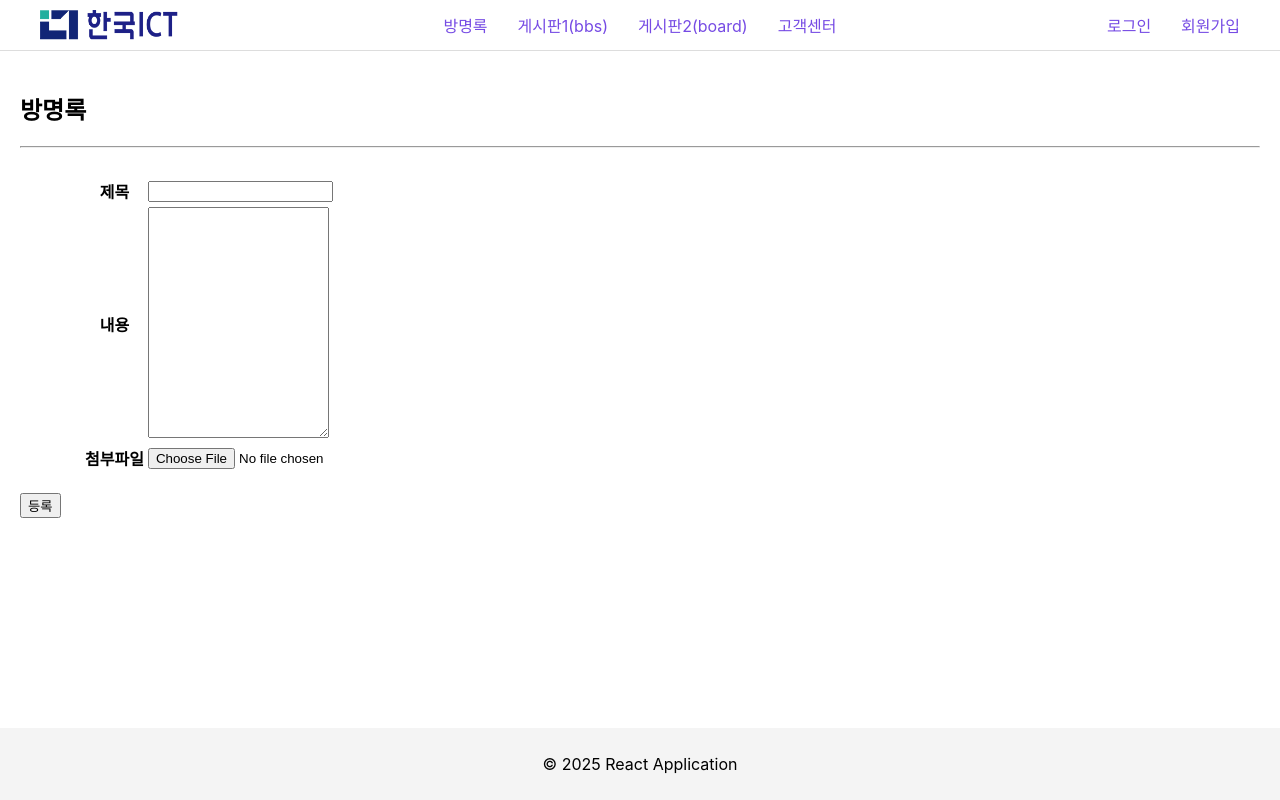
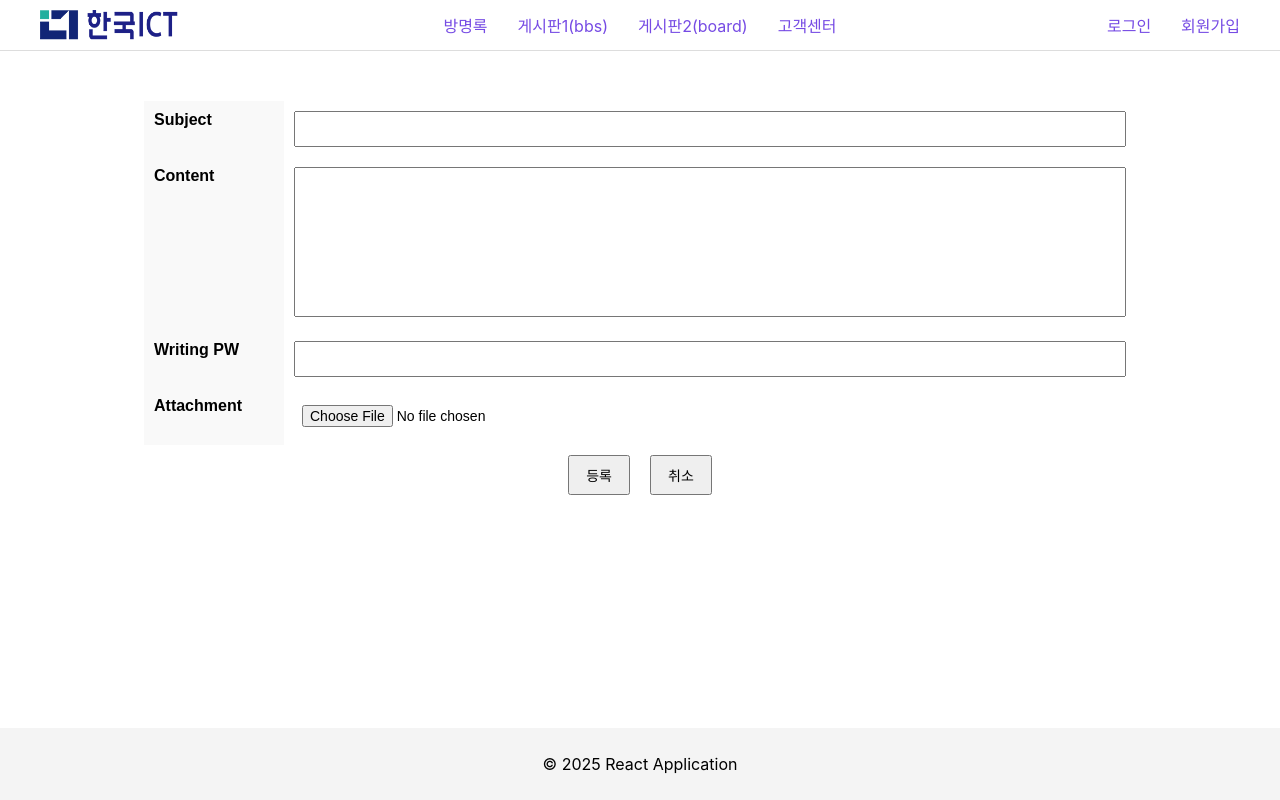
Before and after one commit to nohssam/front01, a React (Create React App) app: page /guestBookInsert in a window 1280 px wide. Built offline with nearby package versions, Linux system fonts and the light colour scheme.

Commit message:
guestbookInsert-ok

```diff
--- a/src/api/auth.jsx
+++ b/src/api/auth.jsx
@@ -27,7 +27,7 @@ export const guestBookDetail = (gb_idx) =>
     api.post("/guestbook/guestBookDetail", {gb_idx})
 
 // 6. 방명록 작성
-export const geustBookInsert = (formData) =>
+export const guestBookInsert = (formData) =>
   api.post("/guestbook/guestBookInsert", formData, {
     headers: {
       "Content-Type": "multipart/form-data",
--- a/src/pages/GuestBookInsert.jsx
+++ b/src/pages/GuestBookInsert.jsx
@@ -1,92 +1,71 @@
 import { useState } from "react";
+import { guestBookInsert } from "../api/auth";
 import { useNavigate } from "react-router-dom";
-import { geustBookInsert } from "../api/auth";
+import '../styles/guestbookinsert.css';
 
 
-export default function GuestBookInsert() {
-  const [subject, setSubject] = useState("");
-  const [content, setContent] = useState("");
-  const [file, setFile] = useState(null);
+export default function GuestbookInsert() {
     const navigate = useNavigate();
-
-  const handleSubmit = async (e) => {
-    e.preventDefault(); // 새로고침 방지
-
-    const formData = new FormData();
-    formData.append("gb_subject", subject);
-    formData.append("gb_content", content);
-    if (file) {
-      formData.append("gb_file", file);
+    const [form, setForm] = useState({ gb_content: "", gb_pw: "", gb_subject: "", file: null });
+    const handleFileChange = (e) => {
+        setForm((prev) => ({
+            ...prev,
+            file: e.target.files[0] // ✅ 파일 객체를 저장
+        }));
+    };
+    const handleChange = (e) => {
+        const { name, value } = e.target;
+        setForm((prev) => ({ ...prev, [name]: value }));
     }
-
+    const handleEdit = async (action) => {
+        if (action === 1) {
             try {
-      const response = await geustBookInsert(formData);
-
-      const gb_idx = response.data.data.gb_idx; // 등록된 글 번호
-
-      alert("등록 성공!");
-      navigate(`/guestBookDetail/${gb_idx}`); // 등록 후 상세보기로 이동
-
+                // 등록
+                const formdata = new FormData();
+                formdata.append("gb_subject", form.gb_subject);
+                formdata.append("gb_content", form.gb_content);
+               formdata.append("gb_file", form.file);
+                formdata.append("gb_pw", form.gb_pw);
+                const res = await guestBookInsert(formdata);
+                alert("등록 완료");
+                navigate(`/guestBookDetail/${res.data.data}`);
             } catch (error) {
-      alert("등록 실패: " + error.response?.data?.message || error.message);
+                console.log(error.message)
+            }
+        } else if (action === 2) {
+            navigate(`/guestbook`);
         }
     };
-
     return (
-    <form onSubmit={handleSubmit} encType="multipart/form-data">
-      <div className="board-wrapper">
-        <h2 className="board-title">방명록</h2>
-        <hr className="title-hr" />
-                        <div className="table-wrapper">
-        <table>
+        <div className="insert-wrapper">
+    <table className="insert-table">
         <tbody>
             <tr>
-              <th className="detail-th">제목</th>
-              <td className="detail-td">
-                <input
-                  className="input"
-                  type="text"
-                  name="gb_subject"
-                  value={subject}
-                  onChange={(e) => setSubject(e.target.value)}
-                  required
-                />
+                <th>Subject</th>
+                <td><input className="detail-input" name="gb_subject" type="text" value={form.gb_subject} onChange={handleChange} /></td>
+            </tr>
+            <tr>
+                <th>Content</th>
+                <td>
+                    <textarea className="detail-input" name="gb_content" rows="10" onChange={handleChange} value={form.gb_content} />
                 </td>
             </tr>
             <tr>
-              <th className="detail-th">내용</th>
-              <td className="detail-td">
-                <textarea
-                  className="input"
-                  name="gb_content"
-                  cols="20"
-                  rows="15"
-                  value={content}
-                  onChange={(e) => setContent(e.target.value)}
-                  required
-                ></textarea>
-              </td>
+                <th>Writing PW</th>
+                <td><input className="detail-input" name="gb_pw" type="password" value={form.gb_pw} onChange={handleChange} /></td>
             </tr>
             <tr>
-              <th className="detail-th">첨부파일</th>
-              <td className="detail-td">
-                <input
-                  className="input"
-                  type="file"
-                  name="gb_file"
-                  onChange={(e) => setFile(e.target.files[0])}
-                />
+                <th>Attachment</th>
+                <td><input className="detail-input" type="file" name="file" onChange={handleFileChange} /></td>
+            </tr>
+            <tr>
+                <td colSpan="2" className="button-row">
+                    <button type="button" onClick={() => handleEdit(1)}>등록</button>
+                    <button type="button" onClick={() => handleEdit(2)}>취소</button>
                 </td>
             </tr>
         </tbody>
     </table>
 </div>
-        <div className="btn-container">
-          <button className="btn-write" type="submit">
-            등록
-          </button>
-        </div>
-      </div>
-    </form>
     );
 }
--- /dev/null
+++ b/src/styles/guestbookinsert.css
@@ -0,0 +1,46 @@
+.insert-wrapper {
+    width: 80%;
+    margin: 30px auto;
+    font-family: sans-serif;
+}
+
+.insert-table {
+    width: 100%;
+    border-collapse: collapse;
+}
+
+.insert-table th {
+    text-align: left;
+    width: 120px;
+    padding: 10px;
+    vertical-align: top;
+    background-color: #f9f9f9;
+}
+
+.insert-table td {
+    padding: 10px;
+}
+
+.detail-input {
+    width: 100%;
+    padding: 8px;
+    font-size: 14px;
+    box-sizing: border-box;
+}
+
+textarea.detail-input {
+    height: 150px;
+    resize: none;
+}
+
+.button-row {
+    text-align: center;
+    padding-top: 15px;
+}
+
+.button-row button {
+    margin: 0 10px;
+    padding: 8px 16px;
+    font-size: 14px;
+    cursor: pointer;
+}
```
Lines whose indentation alone changed are shown as unchanged.
